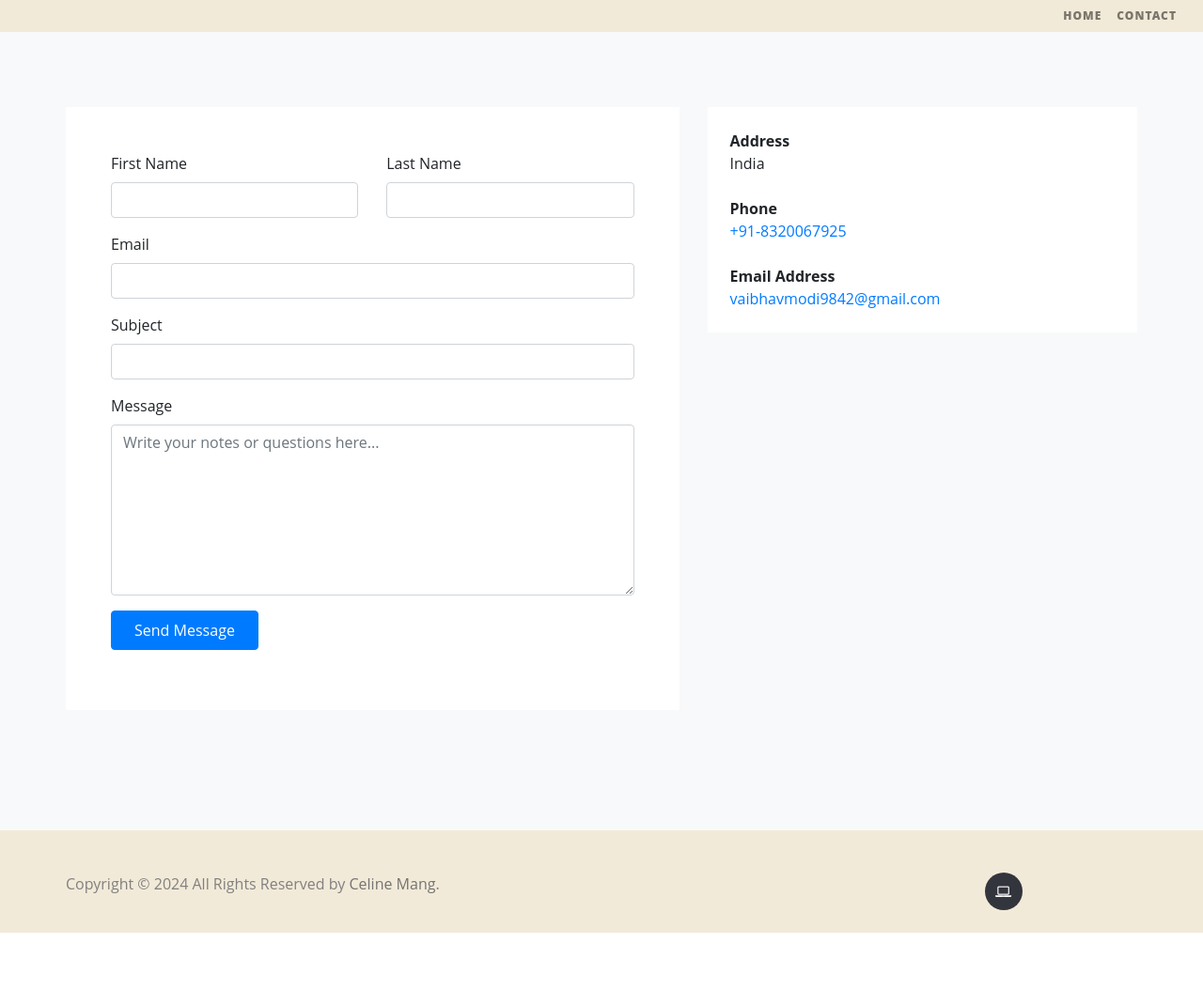
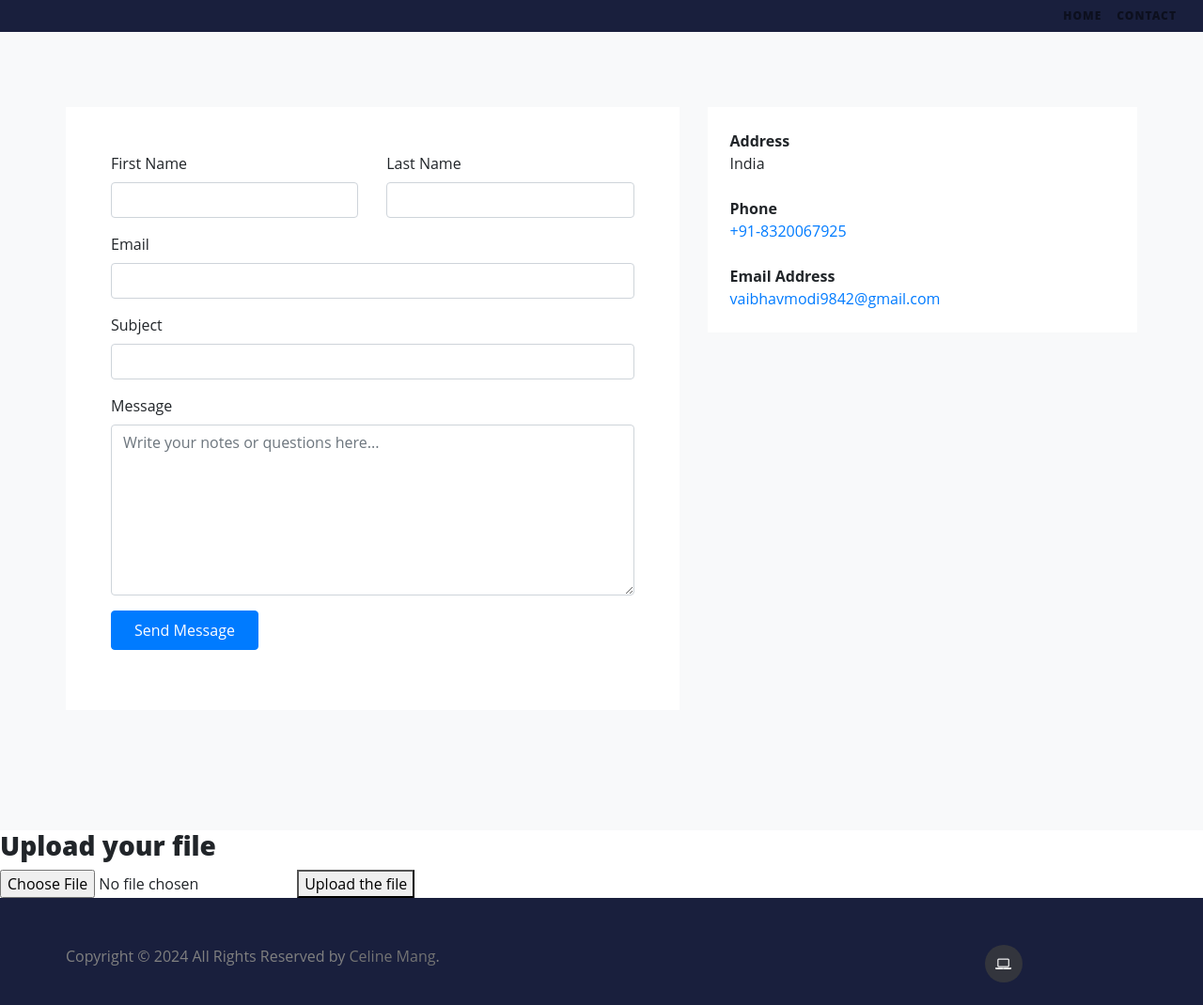
Before and after one commit to celinemang/Astro_website.v2, a Flask app: page /contact in a window 1280 px wide. Shown: the whole page at 94% size. Run offline with Flask 3, Linux system fonts and the light colour scheme; some libraries are stand-ins or nearby versions.

Commit message:
submit button

```diff
--- a/map.v1/website/static/main.css
+++ b/map.v1/website/static/main.css
@@ -18,8 +18,9 @@ html, body {
   padding-top: 13%;
   padding-bottom: 20%;
   background-position: bottom;
-  margin-bottom: 0 !important;
+  margin-bottom: 30% !important;
   background-size: cover;
+
 }
 
 .jumbotron p{
@@ -27,7 +28,7 @@ html, body {
 }
 
 .navbar {
-  background-color: #F2EAD8 !important;
+  background-color: #191f3d !important;
   position: relative;
   top: 0;
   width: 100%;
@@ -57,29 +58,31 @@ html, body {
 .navbar .container{
   width: 100%;
   white-space: nowrap;
+
 }
 
 .container {
   padding: 0;
+
 }
 
 .container-fluid {
   padding: 0;
-}
-.header{
+
 }
 
 
+
 .header .container{
-  padding:0;
+  padding: 50px;
 }
 
 
 
 .site-footer
 {
-  background-color:#F2EAD8;
-  padding:45px 0 20px;
+  background-color:#191f3d;
+  padding:50px 0 20px;
   font-size:15px;
   line-height:24px;
   color:#737373;
@@ -222,22 +225,7 @@ html, body {
   width:34px;
   font-size:14px
 }
-.social-icons a.facebook:hover
-{
-  background-color:#3b5998
-}
-.social-icons a.twitter:hover
-{
-  background-color:#00aced
-}
-.social-icons a.linkedin:hover
-{
-  background-color:#007bb6
-}
-.social-icons a.dribbble:hover
-{
-  background-color:#ea4c89
-}
+
 @media (max-width:767px)
 {
   .social-icons li.title
--- a/map.v1/website/templates/index.html
+++ b/map.v1/website/templates/index.html
@@ -54,6 +54,11 @@
     <br/>
 </div>
 {% endblock %}
+<h3>Upload your file</h3>
+<form action="/upload" method="post" enctype="multipart/form-data">
+    <input type="file" name="datafile" required>
+    <button type="submit"> Upload the file</button>
+</form>
 
 
 
```
